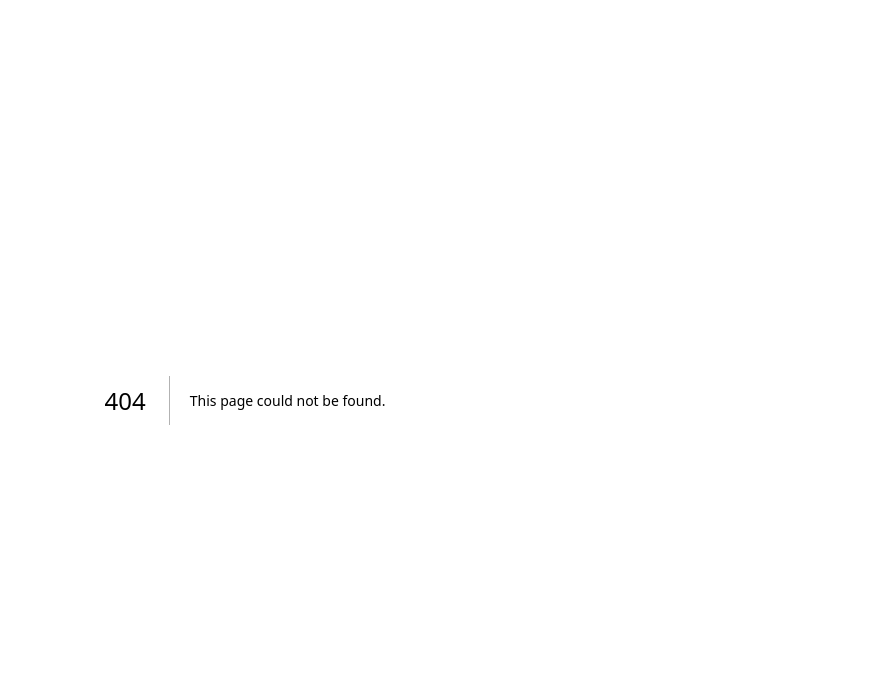
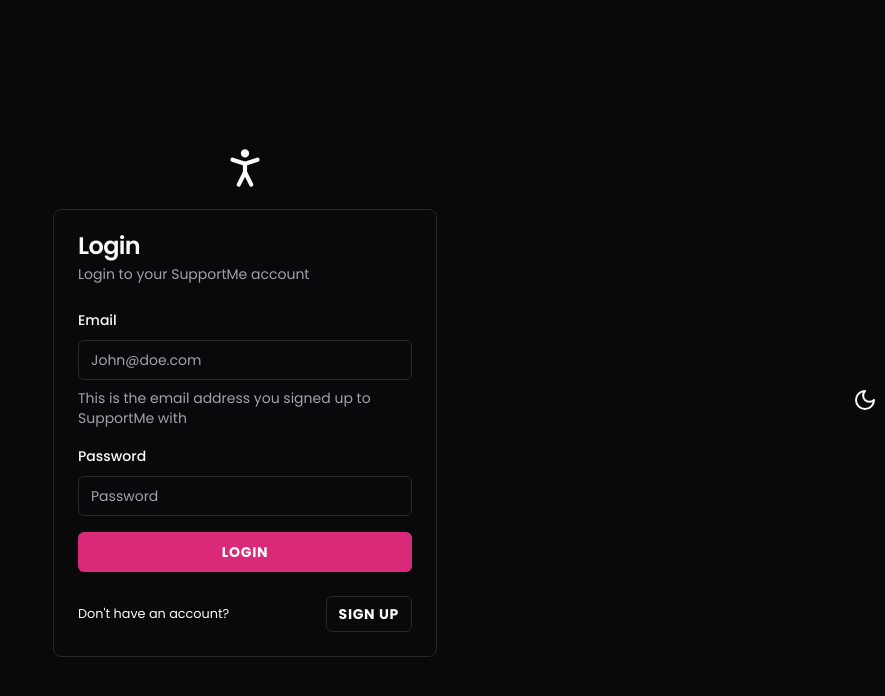
Before and after one commit to kJshine/nextjs-shadcn-dashboard, a Next.js app: page /login in a window 1280 px wide. Before the commit this address had no page. Shown: the top 696 px of the page, without its empty margins (395-1280 px from the left). Built offline with nearby package versions, Linux system fonts and the light colour scheme.

Commit message:
feat: 로그인 페이지

```diff
--- /dev/null
+++ b/app/(logged-out)/login/page.tsx
@@ -0,0 +1,110 @@
+"use client";
+
+import { Button } from "@/components/ui/button";
+import {
+  Card,
+  CardContent,
+  CardDescription,
+  CardFooter,
+  CardHeader,
+  CardTitle,
+} from "@/components/ui/card";
+import {
+  Form,
+  FormControl,
+  FormDescription,
+  FormField,
+  FormItem,
+  FormLabel,
+  FormMessage,
+} from "@/components/ui/form";
+import { zodResolver } from "@hookform/resolvers/zod";
+import { PersonStandingIcon } from "lucide-react";
+import Link from "next/link";
+import { useForm } from "react-hook-form";
+import * as z from "zod";
+import { Input } from "@/components/ui/input";
+
+const formSchema = z.object({
+  email: z.string().email(),
+  password: z.string(),
+});
+
+export default function LoginPage() {
+  const form = useForm<z.infer<typeof formSchema>>({
+    resolver: zodResolver(formSchema),
+    defaultValues: {
+      email: "",
+      password: "",
+    },
+  });
+
+  const handleSubmit = () => {
+    console.log("login validation passed");
+  };
+
+  return (
+    <>
+      <PersonStandingIcon size={50} />
+      <Card className="w-full max-w-sm">
+        <CardHeader>
+          <CardTitle>Login</CardTitle>
+          <CardDescription>Login to your SupportMe account</CardDescription>
+        </CardHeader>
+        <CardContent>
+          <Form {...form}>
+            <form
+              className="flex flex-col gap-4"
+              onSubmit={form.handleSubmit(handleSubmit)}
+            >
+              <FormField
+                control={form.control}
+                name="email"
+                render={({ field }) => (
+                  <FormItem>
+                    <FormLabel>Email</FormLabel>
+                    <FormControl>
+                      <Input
+                        placeholder="John@doe.com"
+                        type="email"
+                        {...field}
+                      />
+                    </FormControl>
+                    <FormDescription>
+                      This is the email address you signed up to SupportMe with
+                    </FormDescription>
+                    <FormMessage />
+                  </FormItem>
+                )}
+              />
+              <FormField
+                control={form.control}
+                name="password"
+                render={({ field }) => (
+                  <FormItem>
+                    <FormLabel>Password</FormLabel>
+                    <FormControl>
+                      <Input
+                        placeholder="Password"
+                        type="password"
+                        {...field}
+                      />
+                    </FormControl>
+                    <FormMessage />
+                  </FormItem>
+                )}
+              />
+              <Button type="submit">Login</Button>
+            </form>
+          </Form>
+        </CardContent>
+        <CardFooter className="justify-between">
+          <small>Don&apos;t have an account?</small>
+          <Button asChild variant="outline" size="sm">
+            <Link href="/sign-up">Sign Up</Link>
+          </Button>
+        </CardFooter>
+      </Card>
+    </>
+  );
+}
--- a/app/globals.css
+++ b/app/globals.css
@@ -22,7 +22,7 @@
     --muted-foreground: 240 3.8% 46.1%;
     --accent: 240 4.8% 95.9%;
     --accent-foreground: 240 5.9% 10%;
-    --destructive: 0 84.2% 60.2%;
+    --destructive: 0 72% 51%;
     --destructive-foreground: 0 0% 98%;
     --border: 240 5.9% 90%;
     --input: 240 5.9% 90%;
@@ -50,7 +50,7 @@
     --muted-foreground: 240 5% 64.9%;
     --accent: 240 3.7% 15.9%;
     --accent-foreground: 0 0% 98%;
-    --destructive: 0 62.8% 30.6%;
+    --destructive: 0 72% 51%;
     --destructive-foreground: 0 0% 98%;
     --border: 240 3.7% 15.9%;
     --input: 240 3.7% 15.9%;
--- /dev/null
+++ b/components/ui/input.tsx
@@ -0,0 +1,22 @@
+import * as React from "react"
+
+import { cn } from "@/lib/utils"
+
+const Input = React.forwardRef<HTMLInputElement, React.ComponentProps<"input">>(
+  ({ className, type, ...props }, ref) => {
+    return (
+      <input
+        type={type}
+        className={cn(
+          "flex h-10 w-full rounded-md border border-input bg-background px-3 py-2 text-base ring-offset-background file:border-0 file:bg-transparent file:text-sm file:font-medium file:text-foreground placeholder:text-muted-foreground focus-visible:outline-none focus-visible:ring-2 focus-visible:ring-ring focus-visible:ring-offset-2 disabled:cursor-not-allowed disabled:opacity-50 md:text-sm",
+          className
+        )}
+        ref={ref}
+        {...props}
+      />
+    )
+  }
+)
+Input.displayName = "Input"
+
+export { Input }
--- /dev/null
+++ b/components/ui/label.tsx
@@ -0,0 +1,26 @@
+"use client"
+
+import * as React from "react"
+import * as LabelPrimitive from "@radix-ui/react-label"
+import { cva, type VariantProps } from "class-variance-authority"
+
+import { cn } from "@/lib/utils"
+
+const labelVariants = cva(
+  "text-sm font-medium leading-none peer-disabled:cursor-not-allowed peer-disabled:opacity-70"
+)
+
+const Label = React.forwardRef<
+  React.ElementRef<typeof LabelPrimitive.Root>,
+  React.ComponentPropsWithoutRef<typeof LabelPrimitive.Root> &
+    VariantProps<typeof labelVariants>
+>(({ className, ...props }, ref) => (
+  <LabelPrimitive.Root
+    ref={ref}
+    className={cn(labelVariants(), className)}
+    {...props}
+  />
+))
+Label.displayName = LabelPrimitive.Root.displayName
+
+export { Label }
```
